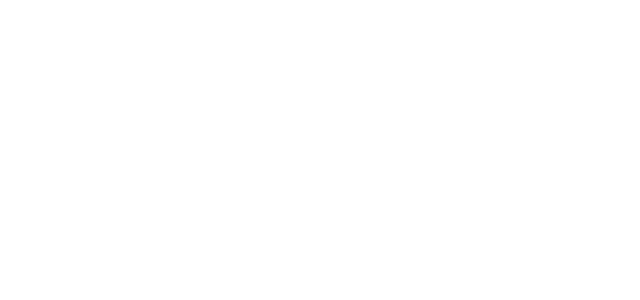
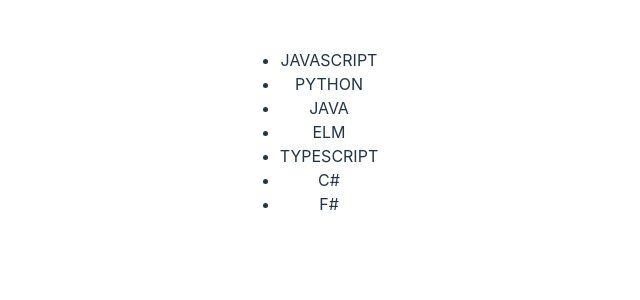
Before and after one commit to merovinjs/react-hooks-lesson, a React (Vite) app: page /exercise in a window 1280 px wide. Before the commit this address had no page. Shown: the top 300 px of the page, without its empty margins (331-971 px from the left). Built offline with nearby package versions, Linux system fonts and the light colour scheme.

Commit message:
exercise pages added

```diff
--- a/src/App.tsx
+++ b/src/App.tsx
@@ -1,6 +1,7 @@
 import { BrowserRouter as Router, Routes, Route } from "react-router-dom";
 import Hooks from "./pages/hooks/Hooks";
 import ReactHookForm from "./pages/reactHookForm/ReactHookForm";
+import Exercise from "./pages/exercise/Exercise";
 
 function App() {
   return (
@@ -9,6 +10,7 @@
         <Routes>
           <Route path="/" element={<Hooks />} />
           <Route path="/form" element={<ReactHookForm />} />
+          <Route path="/exercise" element={<Exercise />} />
         </Routes>
       </Router>
     </>
--- a/src/components/useEffect.tsx
+++ b/src/components/useEffect.tsx
@@ -46,9 +46,7 @@
   return (
     <div>
       <h1 style={{ backgroundColor: state.backgroundColor }}>UseEffect</h1>
-      <button onClick={() => dispatch({ type: "turner" })}>
-        ChangeReducer
-      </button>
+      <button onClick={() => dispatch("turner")}>ChangeReducer</button>
       <div>{input}</div>
       <div>{timeCounter}</div>
       <br />
--- a/src/components/useReducer.tsx
+++ b/src/components/useReducer.tsx
@@ -8,12 +8,17 @@
     counterReducer,
     initialvalue
   );
+  const handleBlack = () => {
+    // bu şekilde ayrı olarak yazmak yani oncilk olan yerede çağırmadan yazmak re-renderın önnüe geçer
+    //red oluşturan dispatch fonsiyonun içnde yazılmıştır
+    dispatch("black");
+  };
 
   return (
     <div>
       <h1 style={{ color: state.backgroundColor }}>hello reducer</h1>
-      <button onClick={() => dispatch({ type: "black" })}>black</button>
-      <button onClick={() => dispatch({ type: "red" })}>red</button>
+      <button onClick={handleBlack}>black</button>
+      <button onClick={() => dispatch("red")}>red</button>
       <p>Hello! You are {counterstate.age}</p>
       <button onClick={() => counterdispatch({ type: "INCREMENT" })}>
         artır
--- /dev/null
+++ b/src/pages/exercise/Exercise.tsx
@@ -0,0 +1,9 @@
+import { Exercise1 } from "./Exercise1";
+
+export default function Exercise() {
+  return (
+    <div>
+      <Exercise1 />
+    </div>
+  );
+}
--- /dev/null
+++ b/src/pages/exercise/Exercise1.tsx
@@ -0,0 +1,24 @@
+const languages = [
+  "JavaScript",
+  "Python",
+  "Java",
+  "Elm",
+  "TypeScript",
+  "C#",
+  "F#",
+];
+export const Exercise1 = () => {
+  function Language({ lang }: { lang: string }) {
+    return <li>{lang}</li>;
+  }
+
+  return (
+    <div>
+      <ul>
+        {languages.map((lang, index) => (
+          <Language key={index} lang={lang.toUpperCase()} />
+        ))}
+      </ul>
+    </div>
+  );
+};
--- a/src/reducers/colorReducer.tsx
+++ b/src/reducers/colorReducer.tsx
@@ -1,5 +1,5 @@
 export const colorReducer = (state: any, action: any) => {
-  switch (action.type) {
+  switch (action) {
     case "black":
       return { backgroundColor: "#000" };
     case "red":
```
